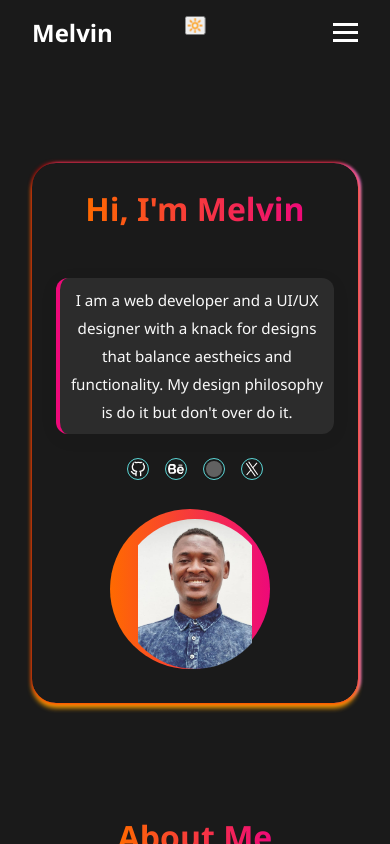
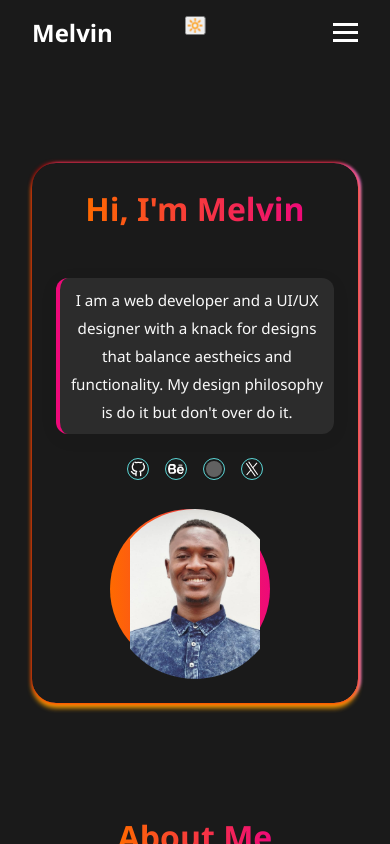
Before and after one commit to Melgreat/my-website, a React (Vite) app: page / in a window 390 px wide. Built offline with nearby package versions, Linux system fonts and the light colour scheme; grey boxes are pictures that could not be loaded.

Commit message:
fixed image

```diff
--- a/src/index.css
+++ b/src/index.css
@@ -116,9 +116,9 @@
   top: 50%;
   left: 50%;
   transform: translate(-50%, -50%);
-  width: 200px;
-  height: 200px;
-  border-radius: 50%;
+  width: 220px;
+  height: 220px;
+  border-radius: 80%;
   object-fit: contain;
   z-index: 1;
 }
@@ -172,8 +172,8 @@
 
   .profile-pic {
     position: relative;
-    width: 150px;
-    height: 150px;
+    width: 170px;
+    height: 170px;
     object-fit: contain;
     border-radius: 50%;
     z-index: 1;
```
